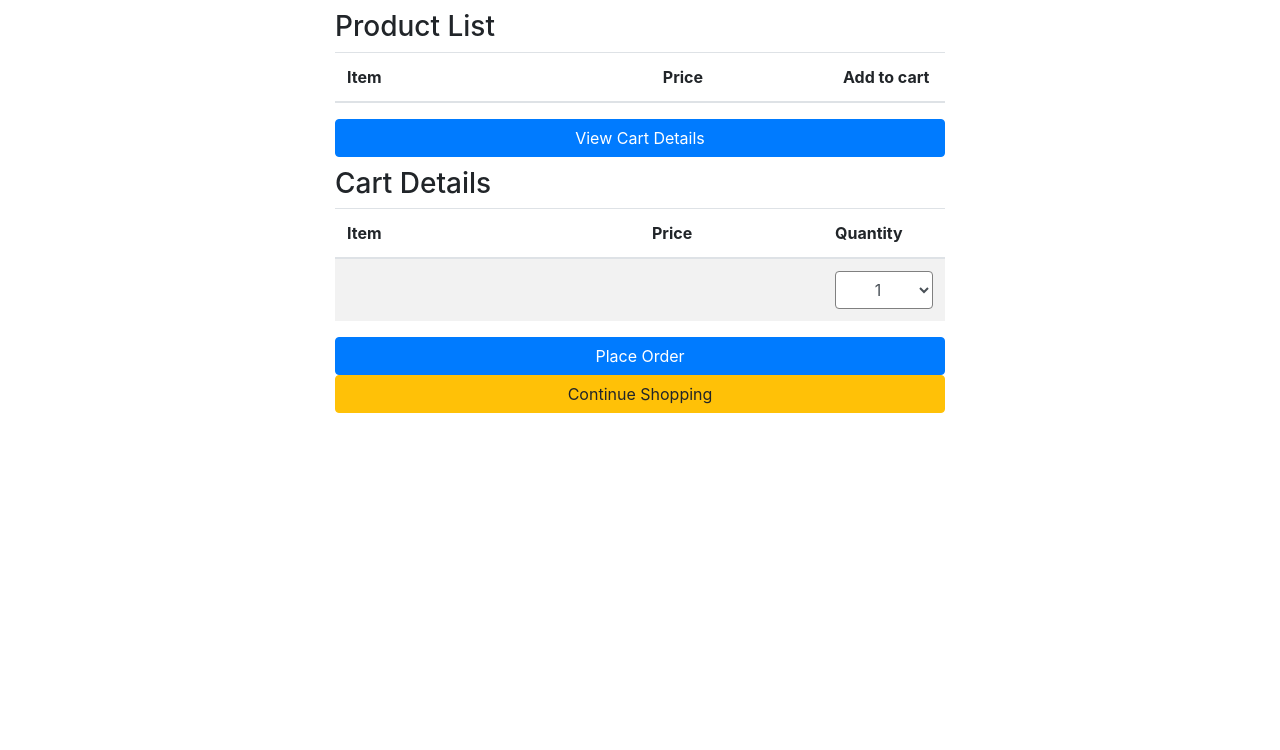
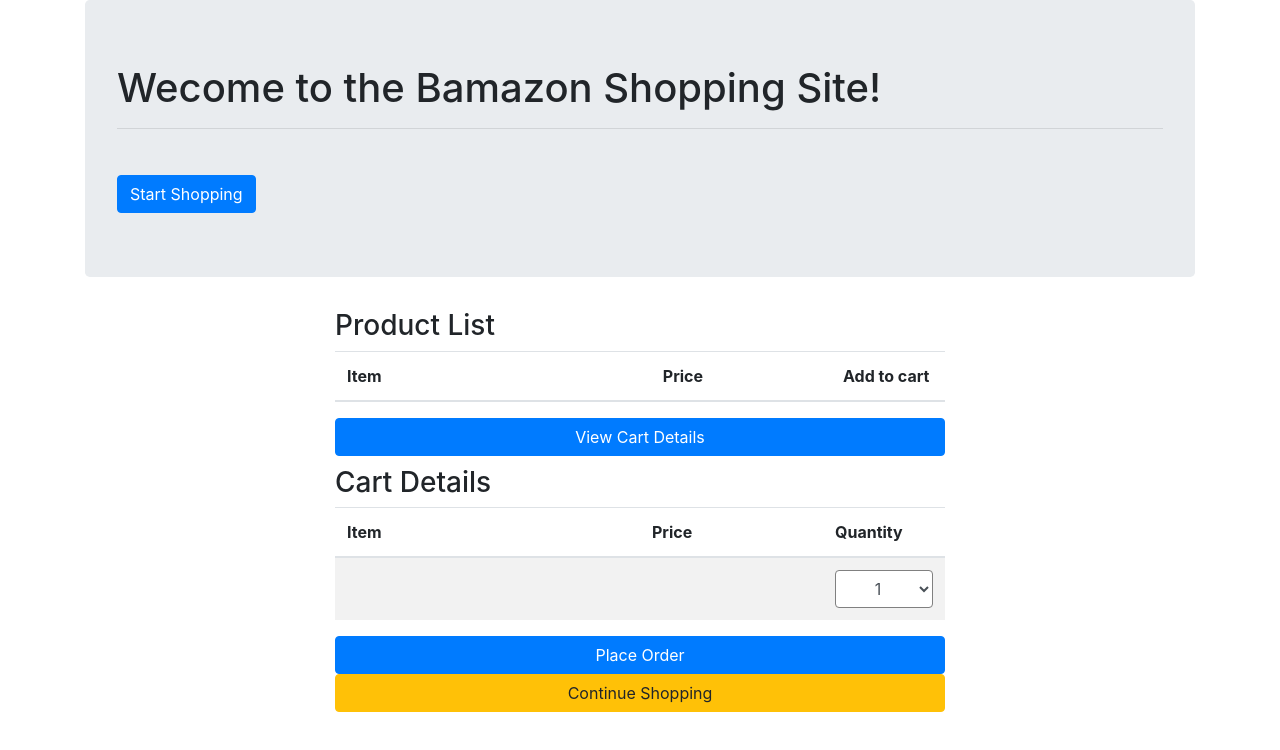
Before and after one commit to gistewart/Bamazon, a website: page public/index.html in a window 1280 px wide. Drawn offline with nearby package versions, Linux system fonts and the light colour scheme; no server answers.

Commit message:
adds Welcome div

```diff
--- a/public/css/style.css
+++ b/public/css/style.css
@@ -1,3 +1,7 @@
+#start-shopping {
+  margin-top: 30px;
+}
+
 .product-header-container,
 .cart-header-container {
   margin-top: 10px;
--- a/public/index.html
+++ b/public/index.html
@@ -16,6 +16,17 @@
 </head>
 
 <body>
+
+    <div class="container">
+
+        <div class="jumbotron">
+            <h1 class="text-left">Wecome to the Bamazon Shopping Site!</h1>
+            <hr>
+            <div class="text-left">
+                <button class="btn btn-primary" id="start-shopping" role="button">Start Shopping</button>
+            </div>
+        </div>
+    </div>
 
     <div class="container w-50">
         <div class="product-header-container">
@@ -162,8 +173,12 @@
     <!-- jQuery Library -->
     <script src="https://cdnjs.cloudflare.com/ajax/libs/jquery/3.2.1/jquery.min.js"></script>
     <!-- For Modal -->
-    <script src="https://cdnjs.cloudflare.com/ajax/libs/popper.js/1.12.9/umd/popper.min.js" integrity="sha384-ApNbgh9B+Y1QKtv3Rn7W3mgPxhU9K/ScQsAP7hUibX39j7fakFPskvXusvfa0b4Q" crossorigin="anonymous"></script>
-    <script src="https://maxcdn.bootstrapcdn.com/bootstrap/4.0.0/js/bootstrap.min.js" integrity="sha384-JZR6Spejh4U02d8jOt6vLEHfe/JQGiRRSQQxSfFWpi1MquVdAyjUar5+76PVCmYl" crossorigin="anonymous"></script>
+    <script src="https://cdnjs.cloudflare.com/ajax/libs/popper.js/1.12.9/umd/popper.min.js"
+        integrity="sha384-ApNbgh9B+Y1QKtv3Rn7W3mgPxhU9K/ScQsAP7hUibX39j7fakFPskvXusvfa0b4Q"
+        crossorigin="anonymous"></script>
+    <script src="https://maxcdn.bootstrapcdn.com/bootstrap/4.0.0/js/bootstrap.min.js"
+        integrity="sha384-JZR6Spejh4U02d8jOt6vLEHfe/JQGiRRSQQxSfFWpi1MquVdAyjUar5+76PVCmYl"
+        crossorigin="anonymous"></script>
 
     <!-- External javascript link-->
     <script src="js/app.js "></script>
```
Lines whose indentation alone changed are shown as unchanged.
